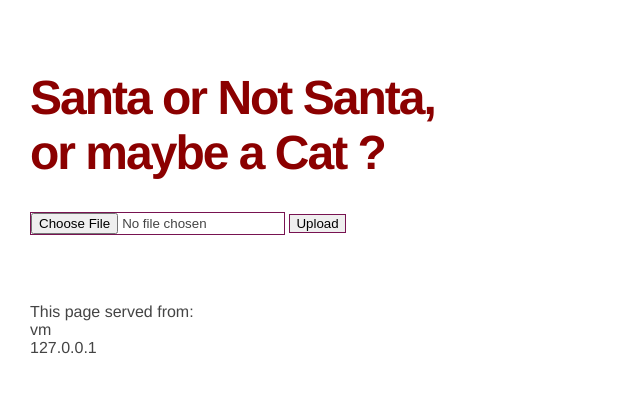
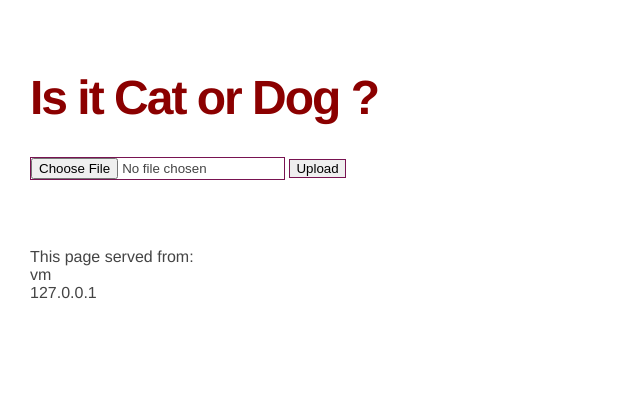
Before and after one commit to automaticdavid/_old_hot-dog-v2, a Flask app: page / in a window 1280 px wide. Shown: the top 393 px of the page, without its empty margins (0-640 px from the left). Run offline with Flask 2, Linux system fonts and the light colour scheme; some libraries are stand-ins or nearby versions.

Commit message:
Changed model

```diff
--- a/app/templates/index.html
+++ b/app/templates/index.html
@@ -1,5 +1,5 @@
 <link rel="stylesheet" href="{{ url_for('static', filename='css/main.css') }}">
-<h1>Santa or Not Santa, <BR> or maybe a Cat ?</h1>
+<h1>Is it Cat or Dog ?</h1>
 <form method="POST" enctype="multipart/form-data">
     {{ form.hidden_tag() }}
     {{ form.photo }}
```
